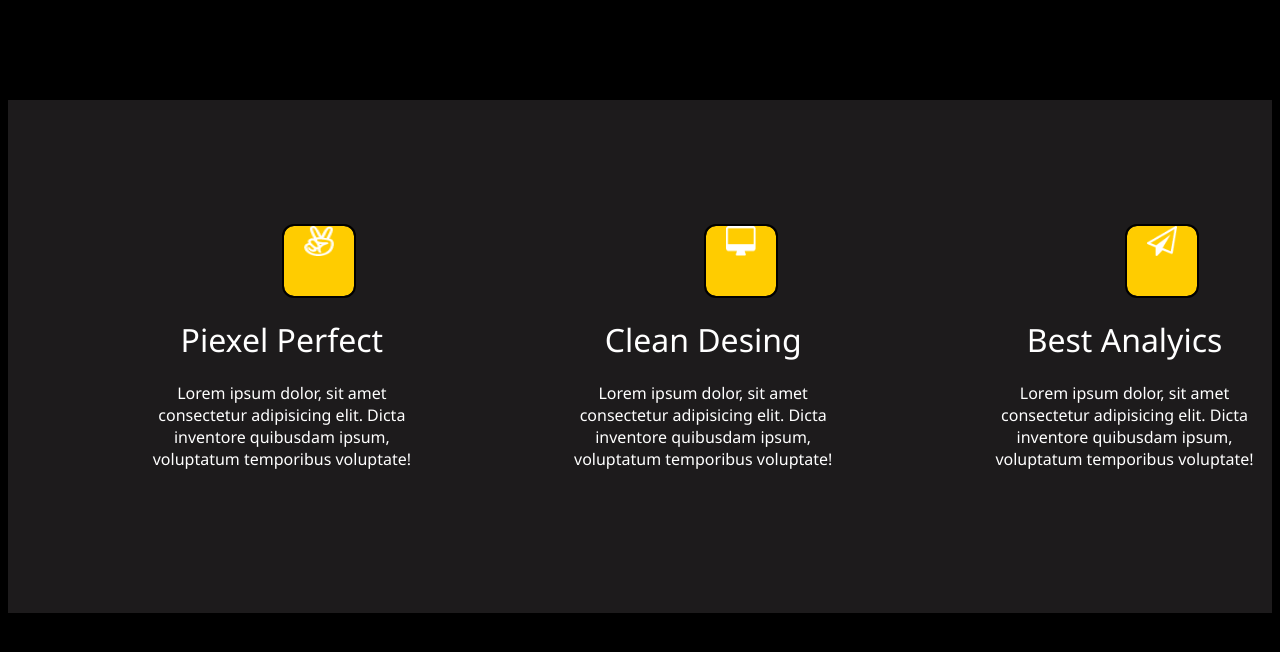
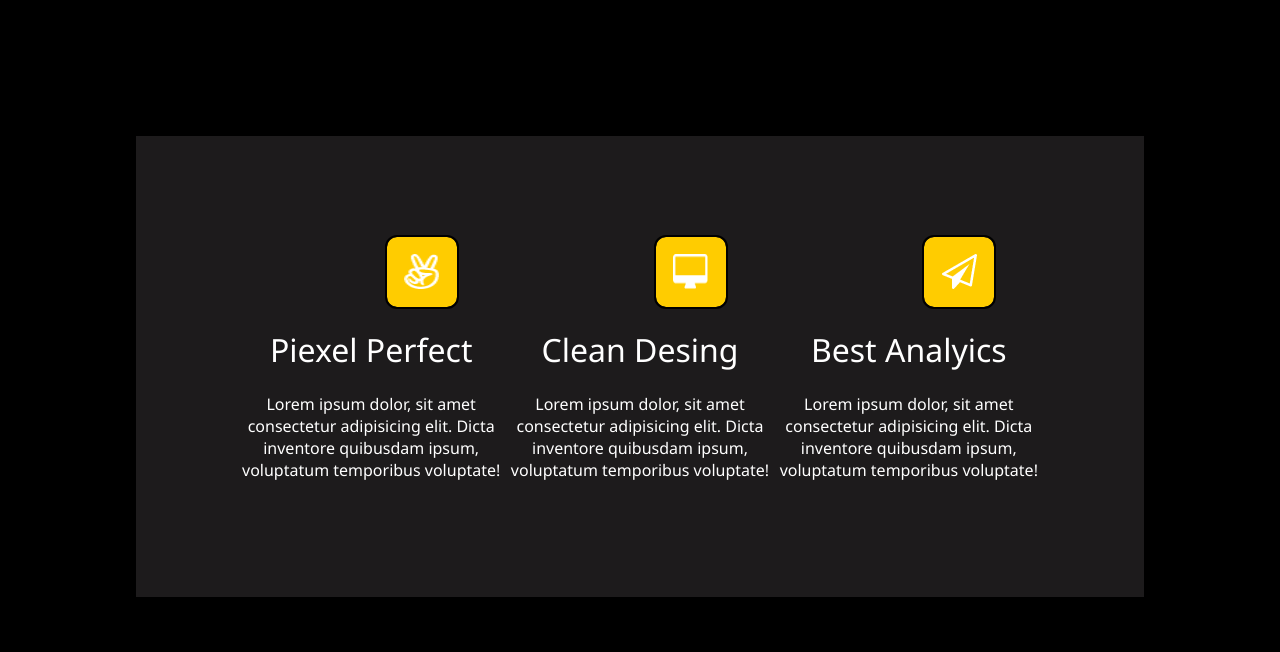
Before and after one commit to ColdbloodedHardcore/Start, a plain HTML site: page practice/04/02/index.html in a window 1280 px wide. Drawn offline with Linux system fonts and the light colour scheme.

Commit message:
change items

```diff
--- a/practice/04/02/index.html
+++ b/practice/04/02/index.html
@@ -8,27 +8,24 @@
     <link rel="stylesheet" href="style.css">
 </head>
 <body>
-<div class="d-flex">
-    <div class="first">
+<div class="items">
 <div class="container">
+    <div class="row">
+    <div class="col col-4">
         <div class="border">
             <img src="./images/icon1.png" alt="icon1">
         </div>
             <h1>Piexel Perfect</h1>
             <p>Lorem ipsum dolor, sit amet consectetur adipisicing elit. Dicta inventore quibusdam ipsum, voluptatum temporibus voluptate!</p>
     </div>
-    </div>
-    <div class="second">
-        <div class="container">
+    <div class="col col-4">
         <div class="border">
             <img src="./images/icon2.png" alt="icon2">
         </div>
             <h1>Clean Desing</h1>
             <p>Lorem ipsum dolor, sit amet consectetur adipisicing elit. Dicta inventore quibusdam ipsum, voluptatum temporibus voluptate!</p>
     </div>
-    </div>
-    <div class="third">
-        <div class="container">
+    <div class="col col-4">
         <div class="border">
             <img src="./images/icon3.png" alt="icon3">
         </div>
@@ -37,5 +34,6 @@
         </div>
     </div>
 </div>
+</div>
 </body>
 </html>
--- a/practice/04/02/style.css
+++ b/practice/04/02/style.css
@@ -3,36 +3,37 @@ body{
     color: white;
     font-size: 16px;
     background-color: black;
+    padding: 10%;
+}
+.items{
+    background-color: #1D1B1C;
+    height: 100%;
+    padding: 10%;
 }
 .container{
-    width: 175%;
+    width: 100%;
     margin: 0 auto;
-    max-width: 1000px;
+    max-width: 1170px;
 }
-.d-flex {
-    display: flex !important;
-    margin: 100px auto;
-    background-color: #1D1B1C;
+.row {
+
 }
-* {
-    box-sizing: border-box;
+.row:after {
+    content: '';
+    display: block;
+    clear: both;
+}
+.col {
+    float: left;
+    text-align: center;
+}
+.col-4 {
+    width: calc( (100% / 12) * 4 );
 }
 img{
-    width: 30px;
-    height: 30px;
-    align-content: center;
-}
-.first{
-    text-align: center;
-    padding: 10%;
-}
-.second{
-    text-align: center;
-    padding: 10%;
-}
-.third{
-    text-align: center;
-    padding: 10%;
+    width: 35px;
+    height: 35px;
+    padding: 25%;
 }
 .border {
     width: 70px;
```
Lines whose indentation alone changed are shown as unchanged.
